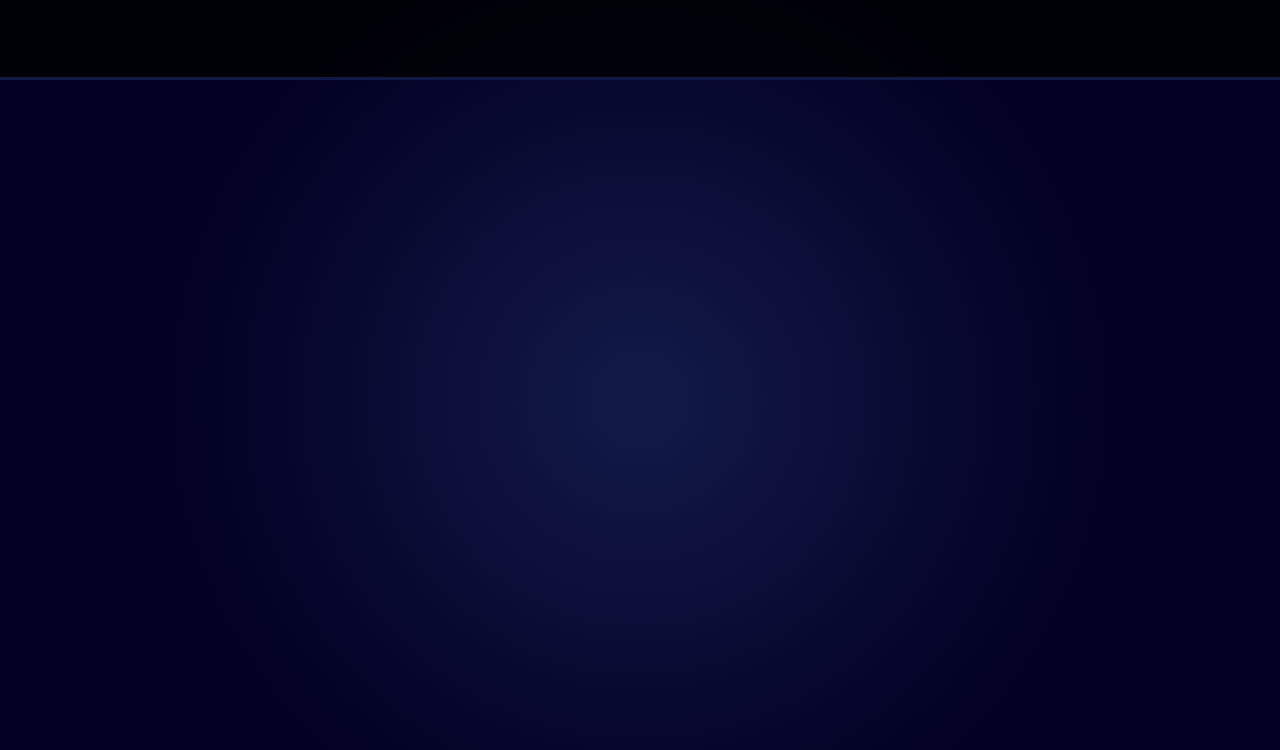
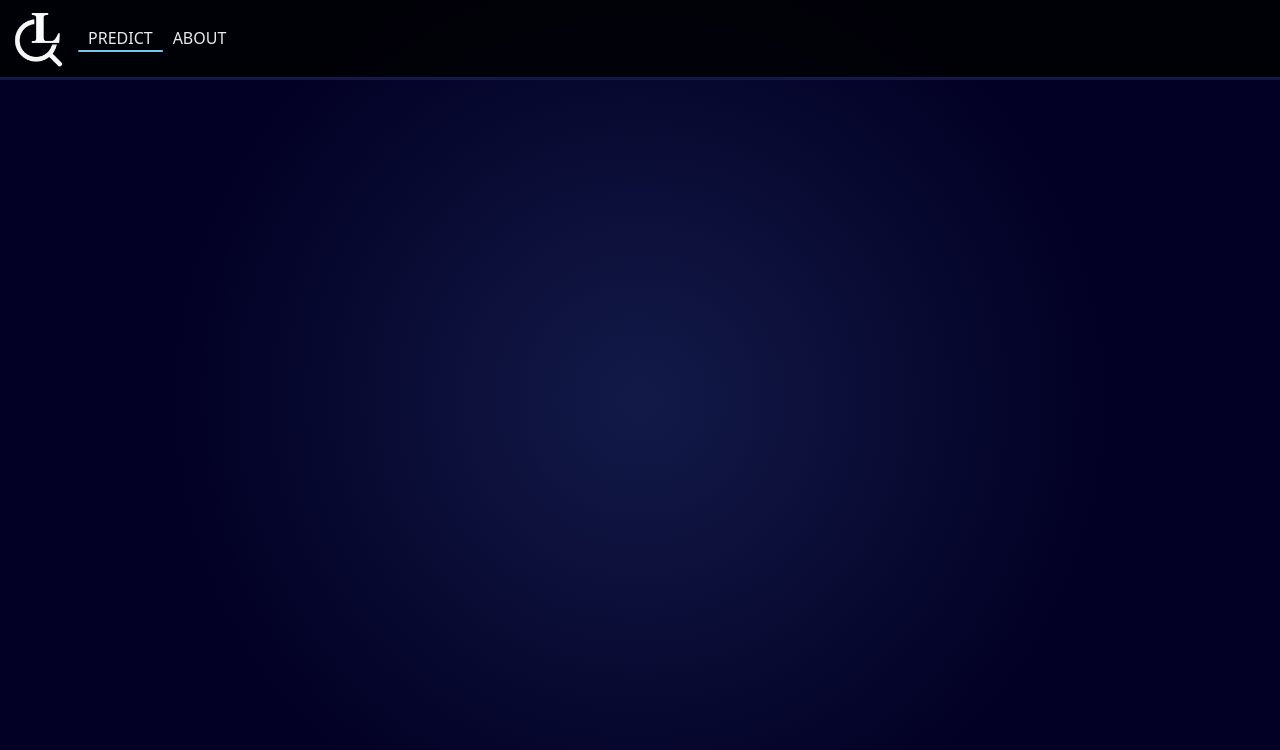
Before and after one commit to fqhd/WinPredictor, a Next.js app in the folder winpredictor/: page / in a window 1280 px wide. Shown: the top 750 px of the page. Built offline with nearby package versions, Linux system fonts and the light colour scheme.

Commit message:
style: add navigation buttons to header

```diff
--- a/winpredictor/components/layouts/Header.tsx
+++ b/winpredictor/components/layouts/Header.tsx
@@ -1,16 +1,57 @@
+import { BrandAssets } from "@/src/BrandAssets";
 import { colors } from "@/styles/app.theme";
-import { Flex } from "@chakra-ui/react";
+import { Box, Flex, HStack, Image } from "@chakra-ui/react";
+import { useRouter } from "next/router";
+import { ReactNode } from "react";
+
+type HeaderLinkProps = {
+    children: ReactNode
+    to: string
+    isActive?: boolean
+}
+
+function HeaderLink(props: HeaderLinkProps) {
+    const router = useRouter()
+
+    const classList = ["header-link"]
+
+    if(props.isActive) classList.push("active")
+
+    return (
+        <Box
+            cursor="pointer"
+            onClick={() => router.push(props.to)}
+            className={classList.join(" ")}
+        >
+            {props.children}
+        </Box>
+    )
+}
 
 export default function Header() {
+    const router = useRouter()
 
     return (
         <Flex
             width="100vw"
             height="5em"
+            p={3}
             background="blackAlpha.800"
             borderBottom={`3px solid ${colors.background.blue}`}
             justifyContent={"space-between"}
+            alignItems="center"
         >
+            <HStack gap={5}>
+                <Image
+                    alt="WinPredictor-Logo"
+                    src={BrandAssets.WP_LOGO_WHITE}
+                    cursor="pointer"
+                    onClick={() => router.push("/")}
+                    height="3.5em"
+                />
+                <HeaderLink to={"/"} isActive={location.pathname == "/"}>Predict</HeaderLink>
+                <HeaderLink to={"/about"} isActive={location.pathname.includes("about")}>About</HeaderLink>
+            </HStack>
 
         </Flex>
     )
--- /dev/null
+++ b/winpredictor/src/BrandAssets.ts
@@ -0,0 +1,3 @@
+export enum BrandAssets {
+    WP_LOGO_WHITE = "/brand/WP_Logo.png"
+}
--- a/winpredictor/styles/app.scss
+++ b/winpredictor/styles/app.scss
@@ -1,3 +1,9 @@
+:root {
+    --header-link-after-scale: 1.3;
+    --header-link-after-active-border: solid 2px rgb(211, 211, 211);
+    --header-link-after-border: solid 2px rgb(121, 197, 228);
+}
+
 * {
     font-family: system-ui, -apple-system, BlinkMacSystemFont, 'Segoe UI', Roboto, Oxygen, Ubuntu, Cantarell, 'Open Sans', 'Helvetica Neue', sans-serif;
 }
@@ -6,3 +12,28 @@
     background: rgb(18, 25, 71);
     background: radial-gradient(circle, rgba(18, 25, 71, 1) 2%, rgba(2, 0, 36, 1) 62%);
 }
+
+.header-link {
+    text-transform: uppercase;
+    font-weight: 500;
+
+    &::after {
+        display: block;
+        content: ' ';
+        border-bottom: var(--header-link-after-active-border);
+        transform: scaleX(0);
+        transition: transform 250ms ease-in-out;
+    }
+
+    &.active::after {
+        display: block;
+        content: ' ';
+        border-bottom: var(--header-link-after-border);
+        transform: scaleX(var(--header-link-after-scale));
+        transition: transform 250ms ease-in-out;
+    }
+
+    &:hover::after {
+        transform: scaleX(var(--header-link-after-scale));
+    }
+}
```
Also changed, not shown: winpredictor/public/brand/WP_Logo.png (added).
